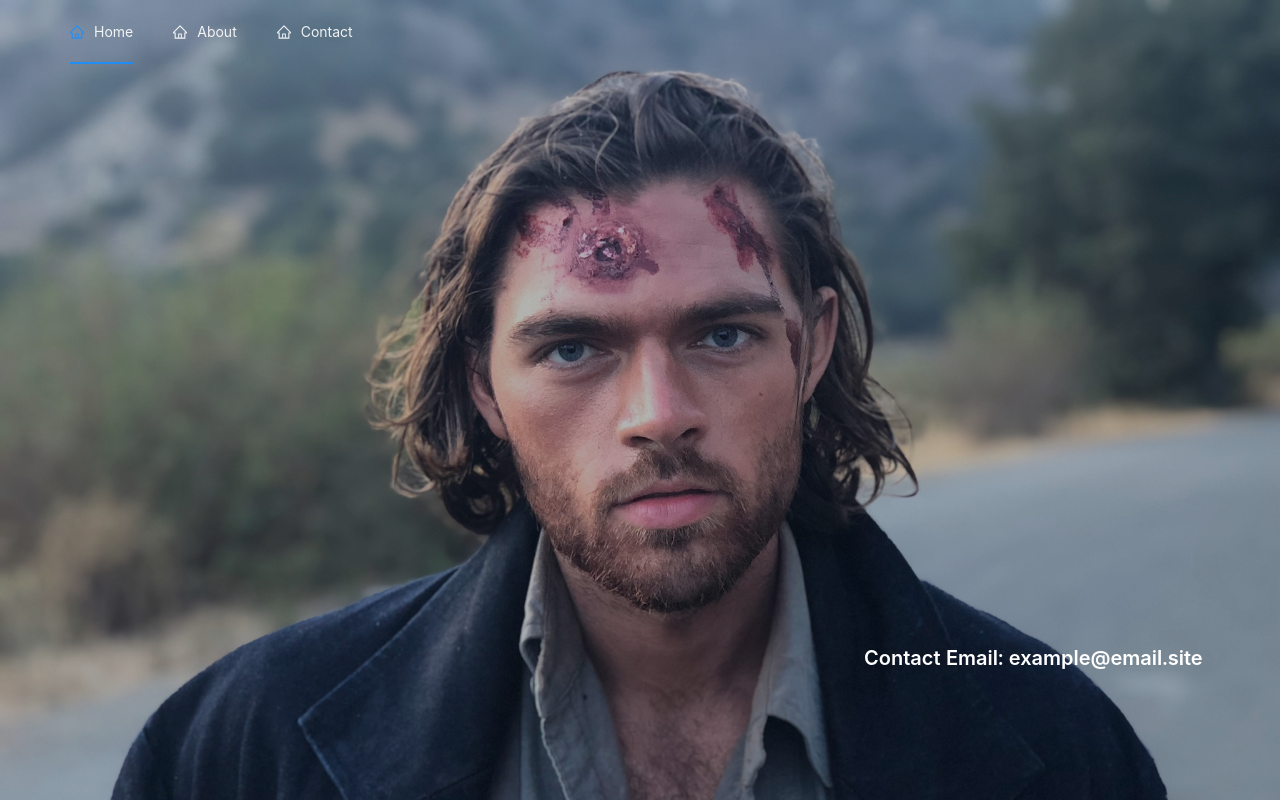
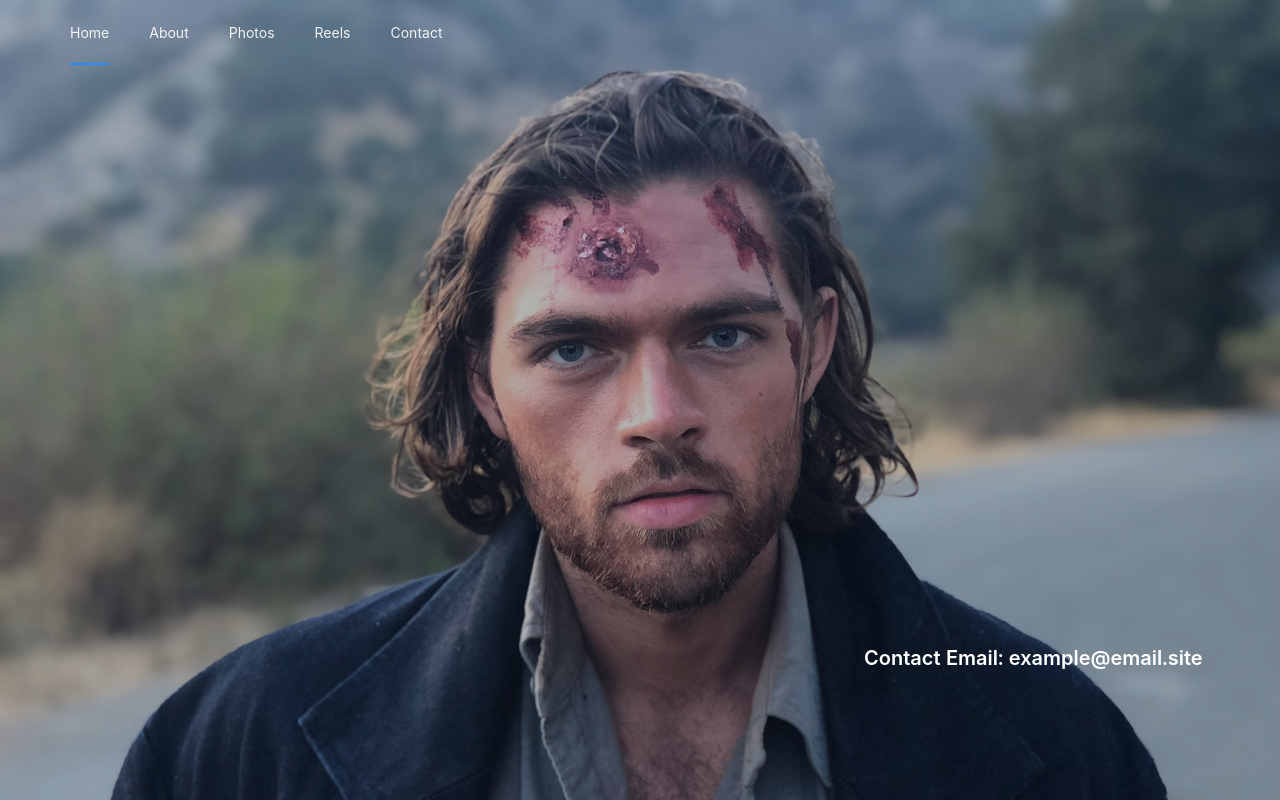
Before and after one commit to sbronicki/generic-portfolio-components, a React (Create React App) app: page / in a window 1280 px wide. Built offline with nearby package versions, Linux system fonts and the light colour scheme.

Commit message:
basic nav fix

```diff
--- a/src/App.tsx
+++ b/src/App.tsx
@@ -59,23 +59,30 @@ interface config {
   // reels: [];
 }
 
+// modeling after ajp site for development
+// css exceptions so far: hero img, nav item bg color
 const appConfig: config = {
   nav: {
     items: [
       {
         name: "Home",
         to: "#home",
-        icon: <HomeOutlined />,
       },
       {
         name: "About",
         to: "#about",
-        icon: <HomeOutlined />,
+      },
+      {
+        name: "Photos",
+        to: "#photos",
+      },
+      {
+        name: "Reels",
+        to: "#reels",
       },
       {
         name: "Contact",
         to: "#contact",
-        icon: <HomeOutlined />,
       },
     ],
     color: { background: "ignored? set in css for now", text: "#fff" },
--- a/src/Components/Nav/index.tsx
+++ b/src/Components/Nav/index.tsx
@@ -26,6 +26,7 @@ const Nav = ({ items, color }: NavProps) => {
   }, [top]);
   return (
     <Menu
+      disabledOverflow={true}
       defaultSelectedKeys={[items[0].to]}
       className={`nav ${top}`}
       mode="horizontal"
```
